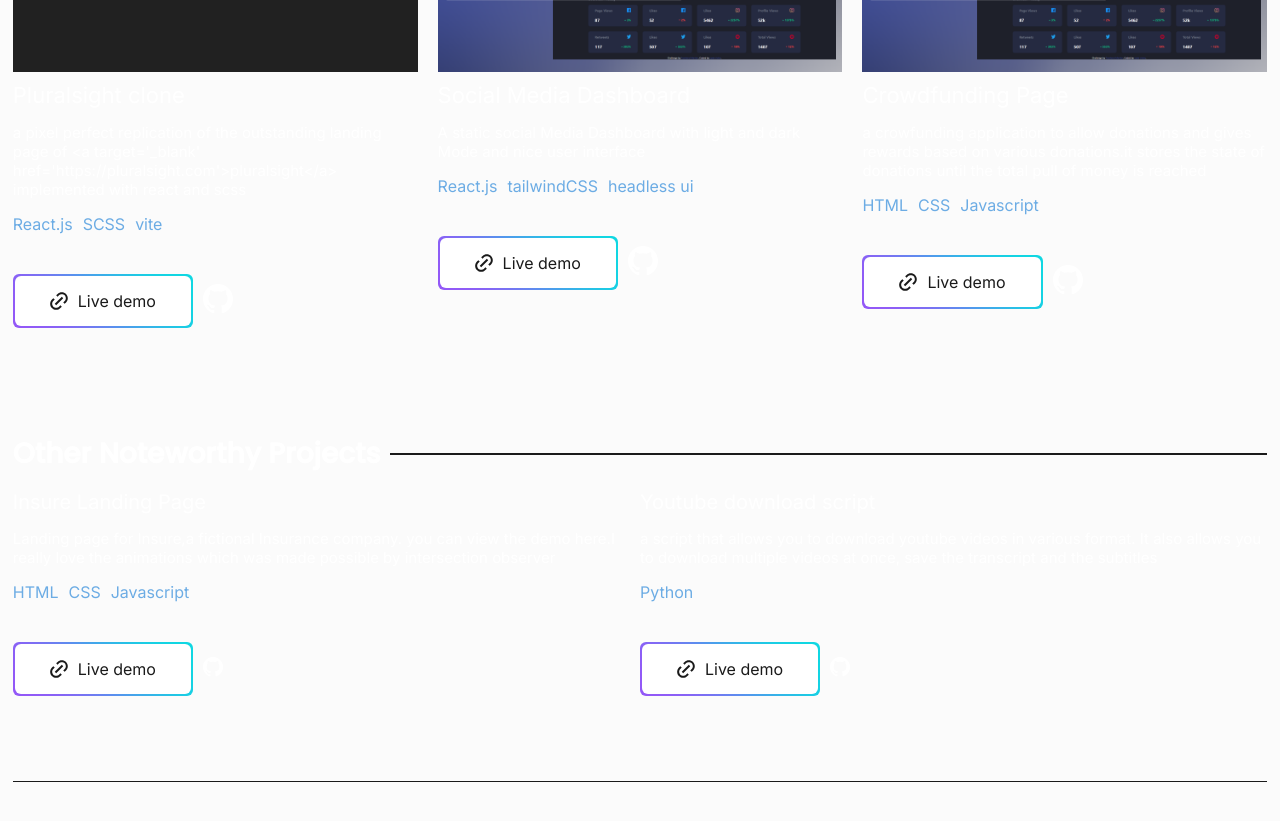
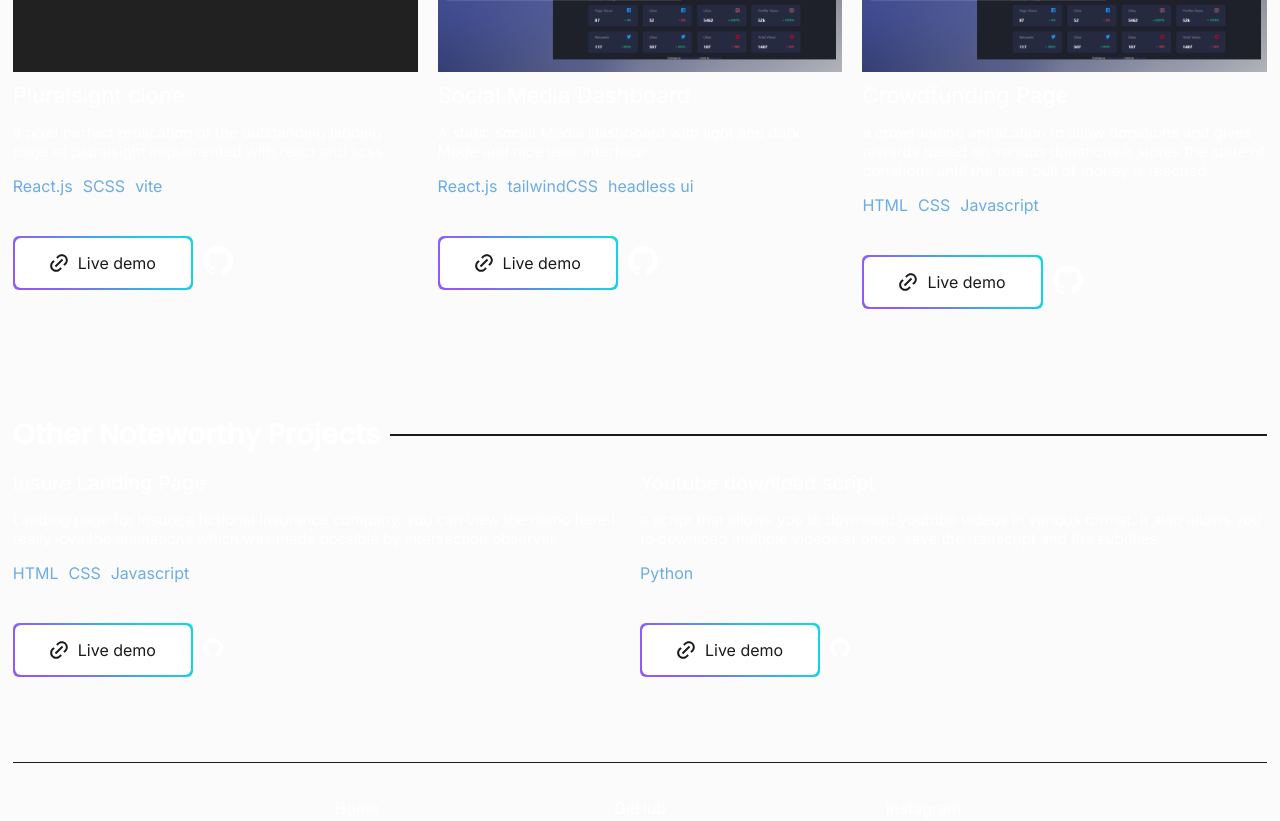
Before and after one commit to Code-Victor/Portfolio, a Next.js app: page /projects in a window 1280 px wide. Shown: the part 920-1741 px from the top of the page. Built offline with nearby package versions, Linux system fonts and the light colour scheme.

Commit message:
added support for custom html

```diff
--- a/src/components/inc/Featured.tsx
+++ b/src/components/inc/Featured.tsx
@@ -112,9 +112,13 @@ const Card = ({
         >
           {title}
         </Text>
-        <Text as="p" fontSize="3">
-          {descriptionHtml}
-        </Text>
+        <Text
+          as="p"
+          dangerouslySetInnerHTML={{
+            __html: descriptionHtml,
+          }}
+          fontSize="3"
+        ></Text>
         <Flex gap="2">
           {techs.map((tech) => (
             <Text key={tech} css={{ color: "$link" }}>
@@ -125,7 +129,13 @@ const Card = ({
         <Flex align={"center"} gap={{ "@initial": 2 }} css={{ mt: "$5" }}>
           {showCase ? (
             <Link href={`/projects/${showCase}`}>
-              <GradientBtn br="lg">
+              <GradientBtn
+                br="lg"
+                css={{
+                  "& svg": { size: 20, transition: "all 400ms ease-in-out" },
+                  "&:hover svg": { marginLeft: 5 },
+                }}
+              >
                 Learn More
                 <ChevronRight />
               </GradientBtn>
```
